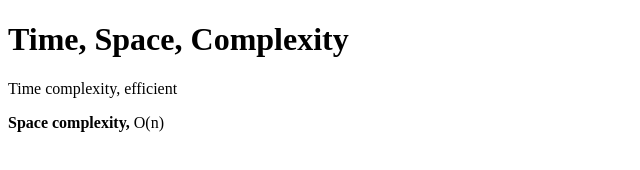
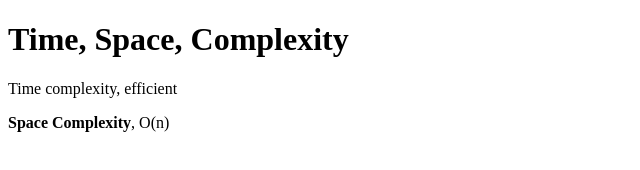
Before and after one commit to acciojob/time-and-space-complexity-thanosiam, a website: page main.html in a window 1280 px wide. Shown: the full height of the page, 0-640 px from the left. Drawn offline with Linux system fonts and the light colour scheme.

Commit message:
created a submission

```diff
--- a/main.html
+++ b/main.html
@@ -3,17 +3,16 @@
 <html>
 
 <head>
-		<h1> Time, Space, Complexity</h1>
-
 	<link rel="stylesheet" href="styles.css">
 </head>
 
 <body>
 	<!-- the entire body must be written by student -->
+	<h1>Time, Space, Complexity</h1>
 	<p>Time complexity, efficient</p>
- <p><b>Space complexity,</b> O(n)</p>
+	<p><b>Space Complexity</b>, O(n)</p>
 
-<script type="text/javascript" src="./script.js">
+    <script type="text/javascript" src="./script.js">
 </script>
 
 </body>
```
